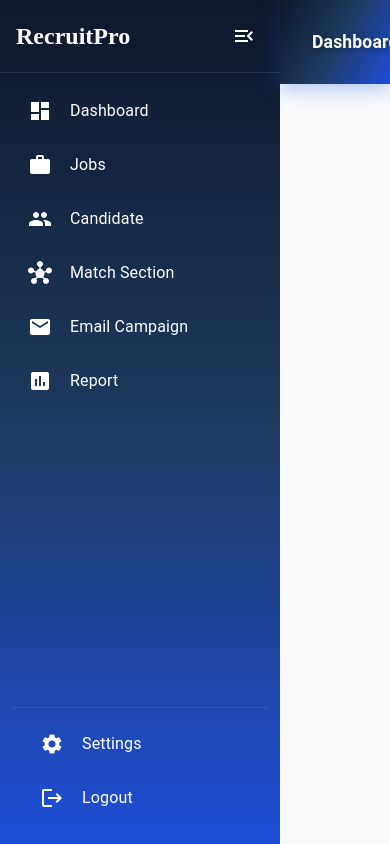
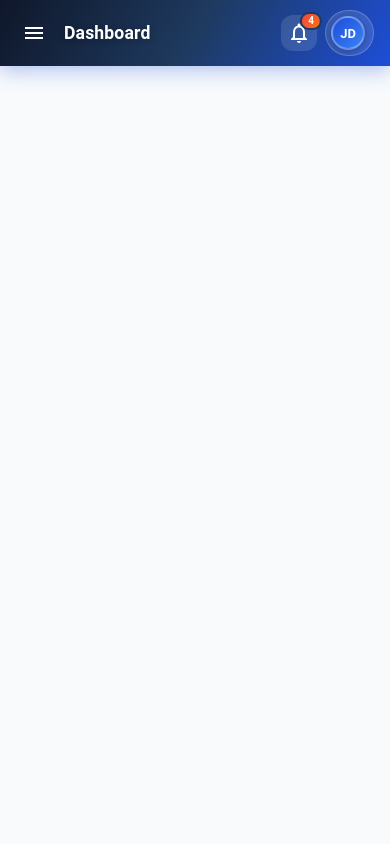
Before and after one commit to vineet-singraul/Hire-Matrix-AI-Udamy, a Next.js app: page / in a window 390 px wide. Built offline with nearby package versions, Linux system fonts and the light colour scheme; what @mui/material-nextjs would draw is missing.

Commit message:
Create the responsive the designe

```diff
--- a/src/app/components/common/Header.tsx
+++ b/src/app/components/common/Header.tsx
@@ -1,20 +1,26 @@
-import {
-  Box,
-  Typography,
-  IconButton,
-  Badge,
-  Avatar,
-} from "@mui/material";
+import { Box, Typography, IconButton, Badge, Avatar } from "@mui/material";
 import NotificationsNoneOutlinedIcon from "@mui/icons-material/NotificationsNoneOutlined";
+import MenuIcon from "@mui/icons-material/Menu";
 import "@/app/styles/Header.css";
 
-const Header = () => {
+interface HeaderProps {
+  onMobileMenuClick?: () => void;
+}
+
+const Header = ({ onMobileMenuClick }: HeaderProps) => {
   const userName = "John Doe";
 
   return (
     <Box className="header-container">
       {/* Left Section */}
       <Box className="header-left-section">
+        {/* Hamburger — mobile only */}
+        <IconButton
+          onClick={onMobileMenuClick}
+          sx={{ display: { xs: "flex", md: "none" }, color: "#ffffff", p: "6px" }}
+        >
+          <MenuIcon />
+        </IconButton>
         <Typography variant="h6" className="header-title">
           Dashboard
         </Typography>
@@ -30,12 +36,13 @@ const Header = () => {
 
         <Box className="header-user-section">
           <Avatar className="header-avatar">
-            {userName
-              .split(" ")
-              .map((word) => word[0])
-              .join("")}
+            {userName.split(" ").map((w) => w[0]).join("")}
           </Avatar>
-          <Typography variant="body1" className="header-user-name">
+          <Typography
+            variant="body1"
+            className="header-user-name"
+            sx={{ display: { xs: "none", sm: "block" } }}
+          >
             {userName}
           </Typography>
         </Box>
--- a/src/app/page.tsx
+++ b/src/app/page.tsx
@@ -1,33 +1,59 @@
 "use client";
-import { Box } from "@mui/material";
+import { Box, Drawer } from "@mui/material";
 import { useState } from "react";
 import Header from "./components/common/Header";
 import Sidebar from "./components/common/Sidebar";
 
+const SIDEBAR_WIDTH = 280;
+const SIDEBAR_COLLAPSED_WIDTH = 64;
+
 export default function Home() {
   const [isCollapsed, setIsCollapsed] = useState(false);
-  const sidebarWidth = isCollapsed ? "64px" : "280px";
+  const [mobileOpen, setMobileOpen] = useState(false);
 
   return (
     <Box sx={{ display: "flex", height: "100vh", overflow: "hidden" }}>
-      {/* Sidebar */}
+
+      {/* Mobile: temporary drawer overlay */}
+      <Drawer
+        variant="temporary"
+        open={mobileOpen}
+        onClose={() => setMobileOpen(false)}
+        ModalProps={{ keepMounted: true }}
+        sx={{
+          display: { xs: "block", md: "none" },
+          "& .MuiDrawer-paper": { width: SIDEBAR_WIDTH, boxSizing: "border-box" },
+        }}
+      >
+        <Sidebar isCollapsed={false} onToggle={() => setMobileOpen(false)} />
+      </Drawer>
+
+      {/* Desktop: inline collapsible sidebar */}
       <Box
         sx={{
-          width: sidebarWidth,
+          display: { xs: "none", md: "block" },
+          width: isCollapsed ? SIDEBAR_COLLAPSED_WIDTH : SIDEBAR_WIDTH,
           flexShrink: 0,
           height: "100vh",
           overflowY: "auto",
+          overflowX: "hidden",
           transition: "width 0.3s ease",
-          overflowX: "hidden",
         }}
       >
         <Sidebar isCollapsed={isCollapsed} onToggle={() => setIsCollapsed(!isCollapsed)} />
       </Box>
 
-      {/* Main area — flexes automatically as sidebar resizes */}
+      {/* Main area — Header + Content */}
       <Box sx={{ flex: 1, display: "flex", flexDirection: "column", height: "100vh", minWidth: 0 }}>
-        <Header />
-        <Box sx={{ flex: 1, overflowY: "auto", p: 3, backgroundColor: "#f8fafc" }}>
+        <Header onMobileMenuClick={() => setMobileOpen(true)} />
+        <Box
+          sx={{
+            flex: 1,
+            overflowY: "auto",
+            p: { xs: 2, sm: 2.5, md: 3 },
+            backgroundColor: "#f8fafc",
+          }}
+        >
           {/* Page content goes here */}
         </Box>
       </Box>
--- a/src/app/styles/Header.css
+++ b/src/app/styles/Header.css
@@ -90,3 +90,18 @@
   color: #ffffff !important;
   padding-right: 4px;
 }
+
+@media (max-width: 768px) {
+  .header-container {
+    padding: 10px 16px;
+  }
+
+  .header-user-section {
+    padding: 5px 8px 5px 5px;
+    gap: 0;
+  }
+
+  .header-notification-icon {
+    padding: 6px !important;
+  }
+}
--- a/src/app/styles/Sidebar.css
+++ b/src/app/styles/Sidebar.css
@@ -70,7 +70,7 @@
 }
 
 .sidebar-footer {
-  padding: 16px 12px;
+  padding: 16px 0px;
 }
 
 .sidebar-divider {
```
